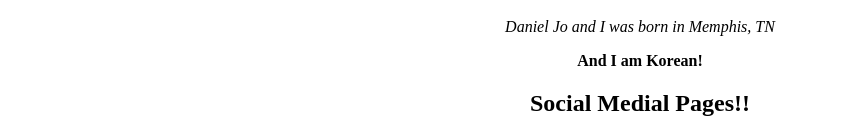
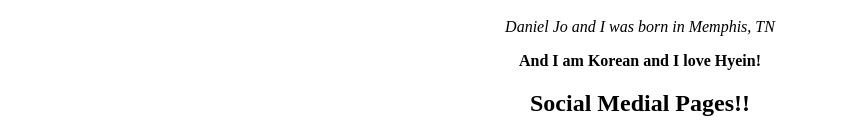
Before and after one commit to danieljo9418/danieljo.github.io, a plain HTML site: page index.html in a window 1280 px wide. Shown: the part 355-492 px from the top of the page, without its empty margins (0-849 px from the left). Drawn offline with Linux system fonts and the light colour scheme.

Commit message:
Update index.html

```diff
--- a/index.html
+++ b/index.html
@@ -23,7 +23,7 @@
     <img src = "me.png" width="200" height="200" alt="Daniel Jo picture not found"
     title="this is Daniel"><br>
   <p><em>Daniel Jo and I was born in Memphis, TN</em></p>
-  <p><b>And I am Korean!</b></p>
+  <p><b>And I am Korean and I love Hyein!</b></p>
 
 
   <h2>Social Medial Pages!!</h2>
```
